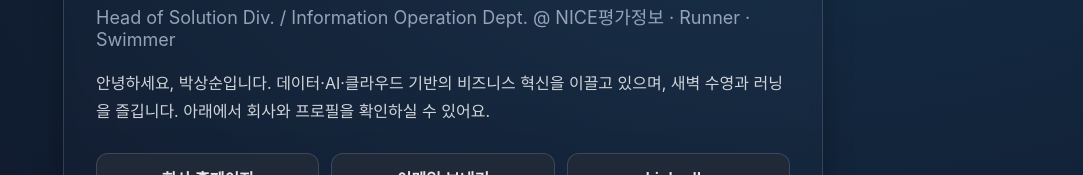
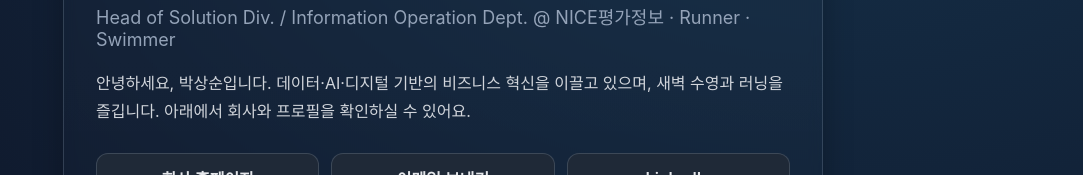
Before and after one commit to Sangsoon-Park/sangsoon-park.github.io, a plain HTML site: page index.html in a window 1280 px wide. Shown: the part 128-303 px from the top of the page, without its empty margins (197-1280 px from the left). Drawn offline with Linux system fonts and the light colour scheme.

Commit message:
20250821080732

```diff
--- a/index.html
+++ b/index.html
@@ -66,7 +66,7 @@
       <h1 class="name">Sangsoon Park</h1>
       <div class="subtitle">Head of Solution Div. / Information Operation Dept. @ NICE평가정보 · Runner · Swimmer</div>
       <p class="bio">
-        안녕하세요, 박상순입니다. 데이터·AI·클라우드 기반의 비즈니스 혁신을 이끌고 있으며,
+        안녕하세요, 박상순입니다. 데이터·AI·디지털 기반의 비즈니스 혁신을 이끌고 있으며,
         새벽 수영과 러닝을 즐깁니다. 아래에서 회사와 프로필을 확인하실 수 있어요.
       </p>
       <div class="grid">
```
